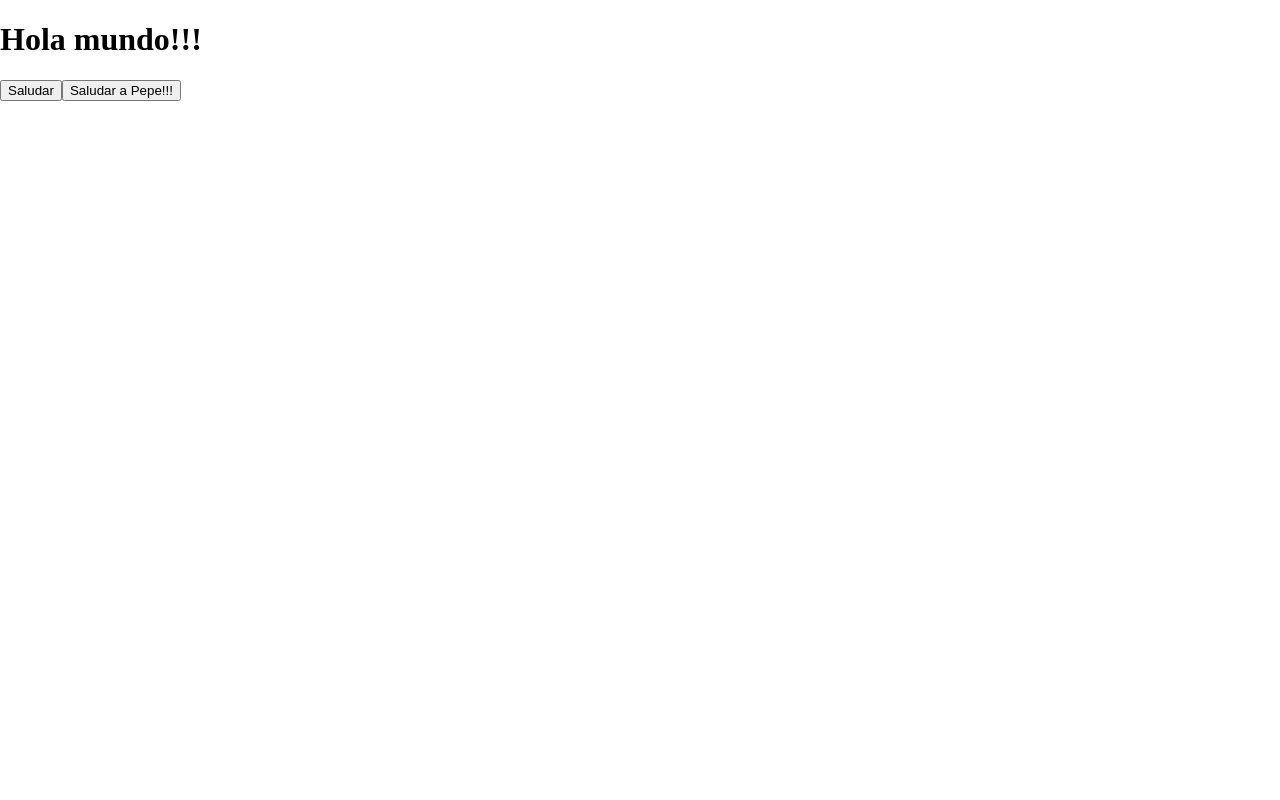
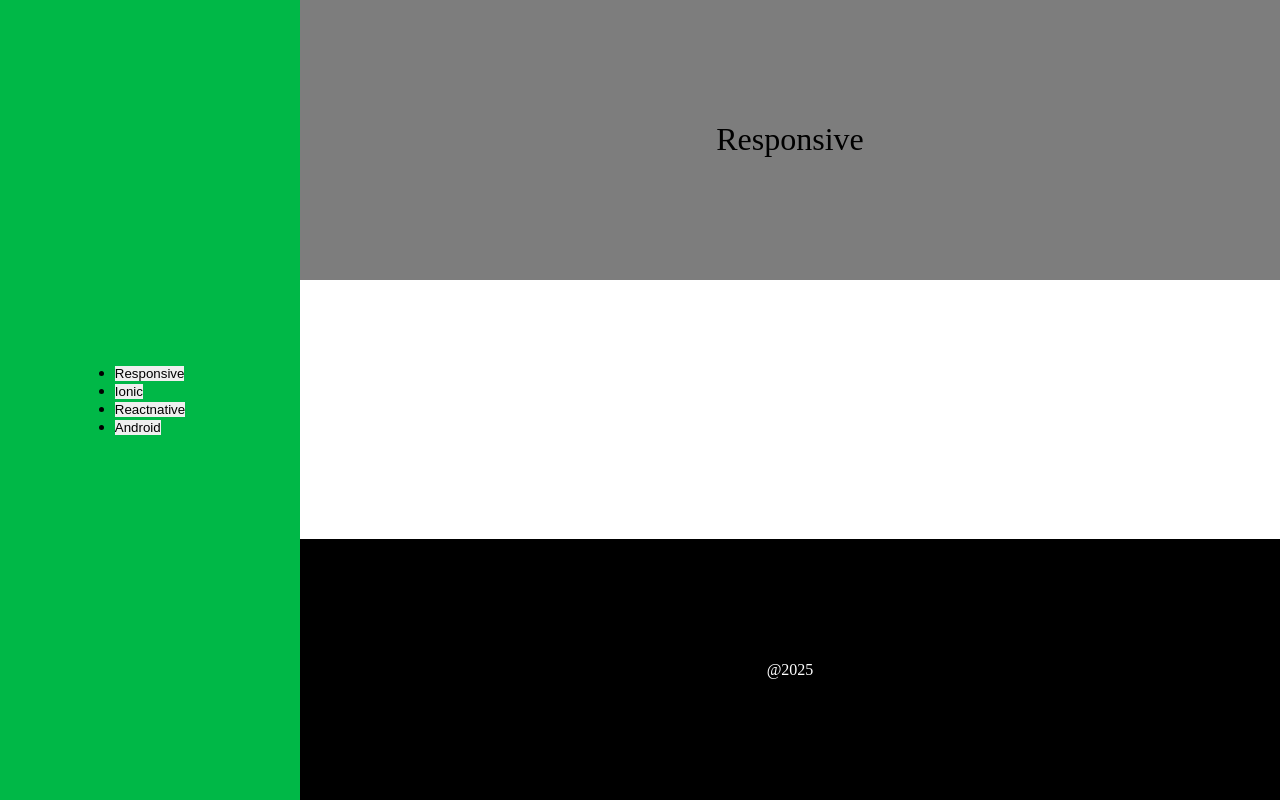
Before and after one commit to JMauricio05/moviles_s2_2025, a website built with webpack: page moviles_web/public/index.html in a window 1280 px wide. Built offline with nearby package versions, Linux system fonts and the light colour scheme; files whose address does not match are found by name.

Commit message:
Configuración ejemplo

```diff
--- /dev/null
+++ b/moviles_web/src/components/footer.js
@@ -0,0 +1,10 @@
+const footer = () => {
+    const contentFoot = document.createElement('footer');
+    contentFoot.classList.add('footer');
+    const text = document.createElement('p');
+    text.textContent = '@2025';
+    contentFoot.appendChild(text);
+    return contentFoot;
+};
+
+export default footer;
--- /dev/null
+++ b/moviles_web/src/components/header.js
@@ -0,0 +1,10 @@
+const header = () => {
+    const cabecera = document.createElement('header');
+    cabecera.classList.add('header');
+    const titulo = document.createElement('h1');
+    titulo.textContent = 'Responsive';
+    cabecera.appendChild(titulo);
+    return cabecera;
+};
+
+export default header;
--- /dev/null
+++ b/moviles_web/src/components/menu.js
@@ -0,0 +1,25 @@
+const itemMenu = (text) => {
+    const li = document.createElement('li');
+    const button = document.createElement('button');
+    button.textContent = text;
+    li.appendChild(button);
+    return li;
+};
+
+const menu = () => {
+    const nav = document.createElement('nav');
+    nav.classList.add('menu');
+    const list = document.createElement('ul');
+    const options = ['Responsive', 'Ionic', 'Reactnative', 'Android'];
+    for(let item of options){
+       list.appendChild(itemMenu(item));
+    }
+    // list.appendChild(itemMenu('Responsive'));
+    // list.appendChild(itemMenu('Ionic'));
+    // list.appendChild(itemMenu('Reactnative'));
+    // list.appendChild(itemMenu('Android'));
+    nav.appendChild(list);
+    return nav;
+};
+
+export default menu;
--- a/moviles_web/src/index.js
+++ b/moviles_web/src/index.js
@@ -1,20 +1,12 @@
 import './sass/app.scss';
 
-import button from './components/buttons.js';
+//import button from './components/buttons.js';
+import menu from './components/menu.js';
+import header from './components/header.js';
+import footer from './components/footer.js';
 
 const page = document.getElementById('page');
-
-const titulo = document.createElement('h1');
-titulo.textContent = 'Hola mundo!!!';
-
-const boton = document.createElement('button');
-boton.textContent = 'Saludar';
-boton.addEventListener('click', () => {
-    alert('Hola!!!');
-});
-
-page.appendChild(titulo);
-page.appendChild(boton);
-page.appendChild(button('Saludar a Pepe!!!', () => {
-    alert('Hola Pepe!!!');
-}));
+//page.classList.add('principal');
+page.appendChild(header());
+page.appendChild(menu());
+page.appendChild(footer());
--- a/moviles_web/src/sass/app.scss
+++ b/moviles_web/src/sass/app.scss
@@ -1,4 +1,54 @@
-body{
+* {
     margin: 0px;
     padding: 0px;
+    font-weight: normal;
+    border: 0px;
 }
+
+@mixin contenedor($bgColor) {
+    width: 100%;
+    background-color: $bgColor;
+    display: flex;
+    align-items: center;
+    justify-content: center;
+}
+
+#page {
+    width: 100vw;
+    height: 100vh;
+    overflow: auto;
+    @extend .principal;
+}
+
+.principal {
+    display: grid;
+    grid-template-columns: 300px calc(100% - 300px);
+    grid-template-rows: auto;
+    grid-template-areas: "menu header"
+        "menu content"
+        "menu footer";
+
+    .header {
+        grid-area: header;
+        @include contenedor($bgColor: #7d7d7d);
+    }
+
+    .menu {
+        grid-area: menu;
+        @include contenedor($bgColor: #00b847);
+    }
+
+    .content {
+        grid-area: content;
+        @include contenedor($bgColor: #ffffff);
+    }
+
+    .footer {
+        grid-area: footer;
+        @include contenedor($bgColor: #000000);
+
+        p {
+            color: #ffffff;
+        }
+    }
+}
```
Also changed, not shown: moviles_web/public/index.html (+0 -1 lines).
